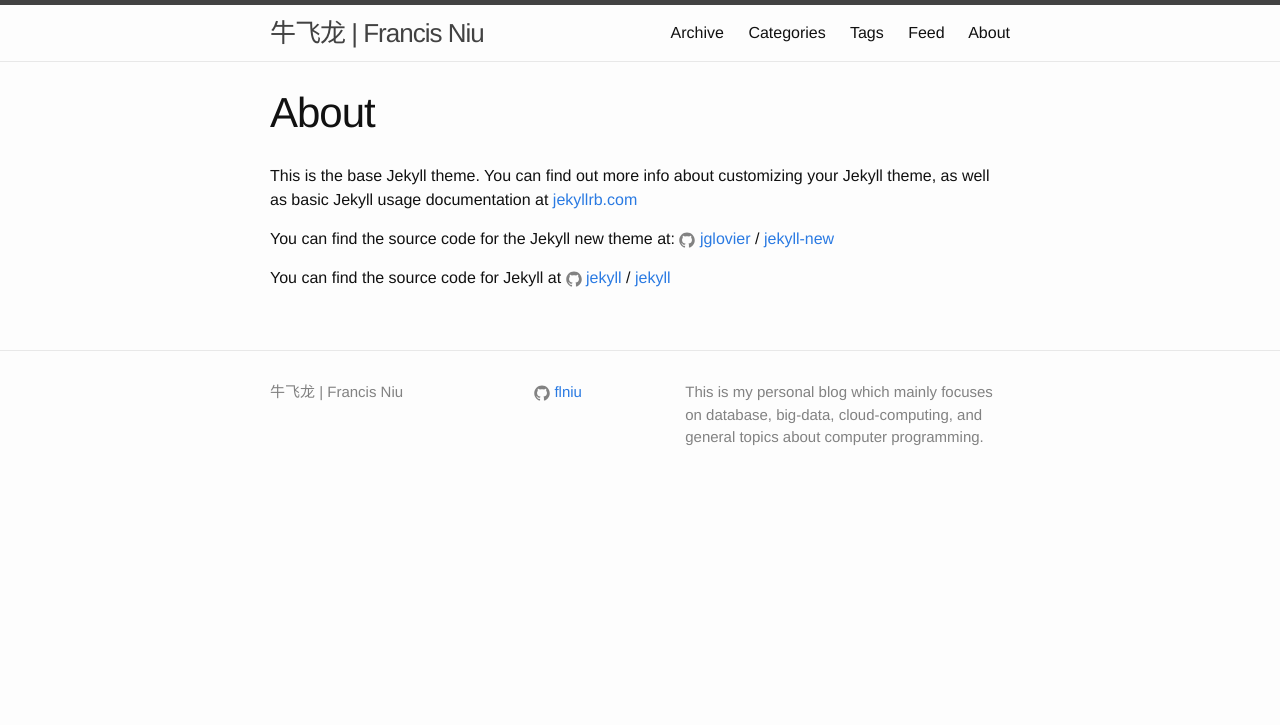
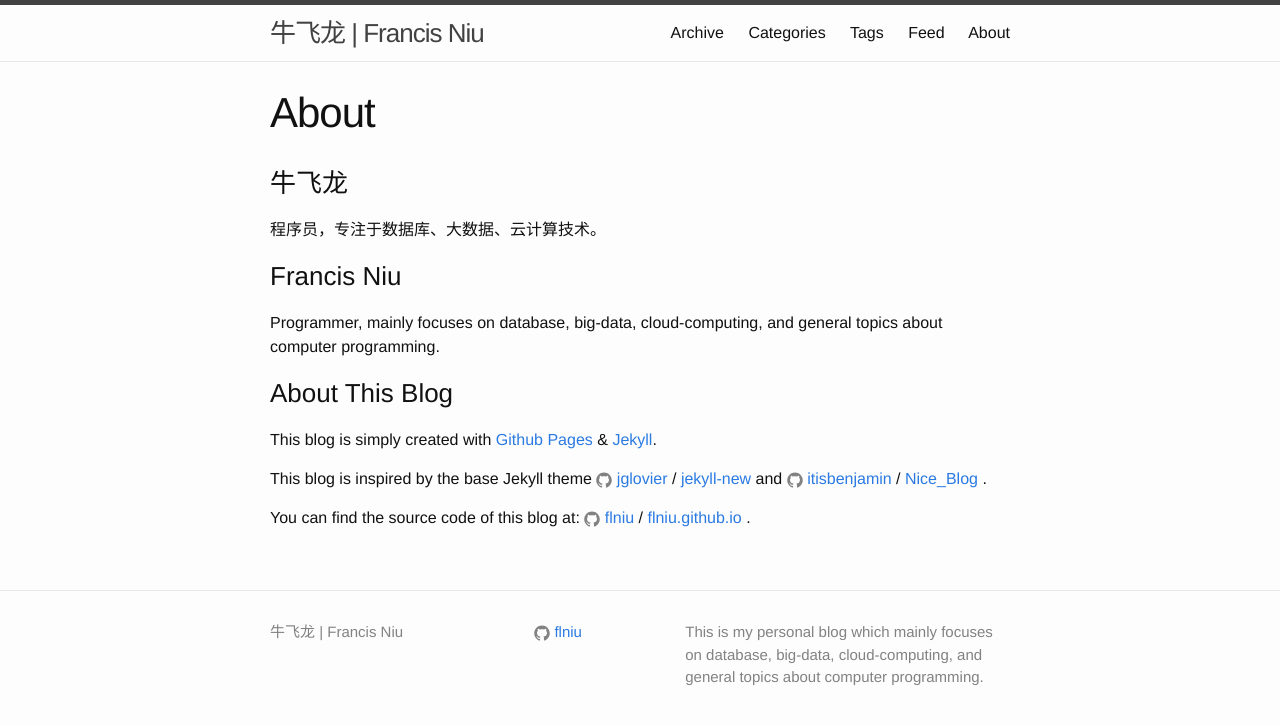
Before and after one commit to flniu/flniu.github.io, a Jekyll site: the page built from about.md, in a window 1280 px wide. Shown: the top 725 px of the page. Built offline with Jekyll 4.4.1, drawn with Linux system fonts in a browser that asks for light colours.

Commit message:
update about

```diff
--- a/about.md
+++ b/about.md
@@ -4,12 +4,24 @@ title: About
 permalink: /about/
 ---
 
-This is the base Jekyll theme. You can find out more info about customizing your Jekyll theme, as well as basic Jekyll usage documentation at [jekyllrb.com](http://jekyllrb.com/)
+### 牛飞龙
 
-You can find the source code for the Jekyll new theme at:
-{% include icon-github.html username="jglovier" %} /
-[jekyll-new](https://github.com/jglovier/jekyll-new)
+程序员，专注于数据库、大数据、云计算技术。
 
-You can find the source code for Jekyll at
-{% include icon-github.html username="jekyll" %} /
-[jekyll](https://github.com/jekyll/jekyll)
+### Francis Niu
+
+Programmer, mainly focuses on database, big-data, cloud-computing, and general topics about computer programming.
+
+### About This Blog
+
+This blog is simply created with [Github Pages](https://pages.github.com/) & [Jekyll](http://jekyllrb.com/).
+
+This blog is inspired by the base Jekyll theme
+{% include icon-github.html username="jglovier" %} / [jekyll-new](https://github.com/jglovier/jekyll-new)
+and
+{% include icon-github.html username="itisbenjamin" %} / [Nice_Blog](https://github.com/itisbenjamin/Nice_Blog)
+.
+
+You can find the source code of this blog at:
+{% include icon-github.html username="flniu" %} / [flniu.github.io](https://github.com/flniu/flniu.github.io)
+.
```
